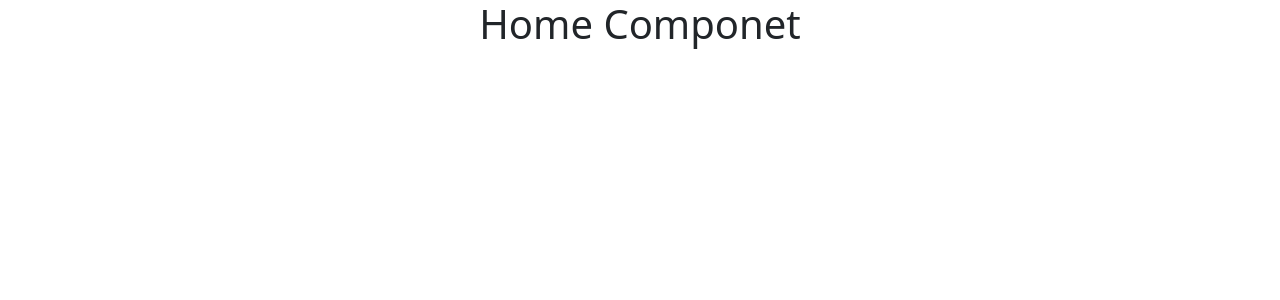
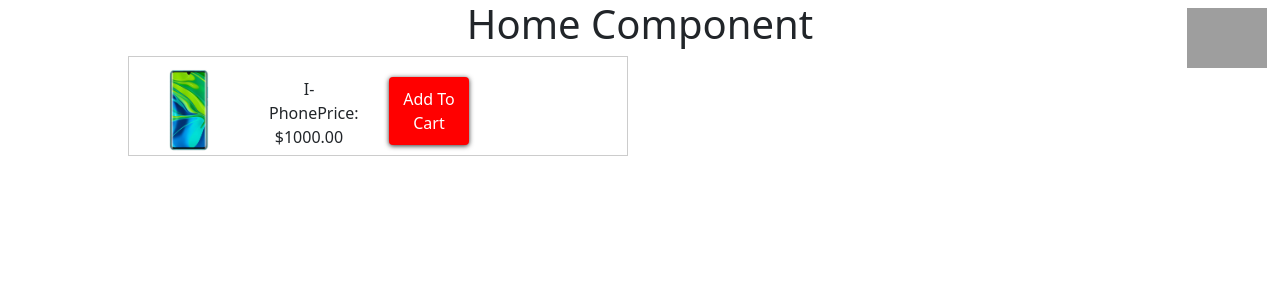
Before and after one commit to Lindos-Mahadi/React-Redux-Concept-Basic, a React (Create React App) app: page / in a window 1280 px wide. Shown: the top 300 px of the page. Built offline with nearby package versions, Linux system fonts and the light colour scheme; grey boxes are pictures that could not be loaded.

Commit message:
Add to Cart Design

```diff
--- a/src/App.css
+++ b/src/App.css
@@ -2,37 +2,37 @@
   text-align: center;
 }
 
-.App-logo {
-  height: 40vmin;
-  pointer-events: none;
+/* HOME CART DESIGN */
+
+.btn-wrapper button {
+  background-color: red;
+  border: 0px;
+  padding: 10px;
+  border-radius: 4px;
+  color: #fff;
+  box-shadow: #333 0px 1px 5px;
 }
-
-@media (prefers-reduced-motion: no-preference) {
-  .App-logo {
-    animation: App-logo-spin infinite 20s linear;
-  }
+.img-wrapper img {
+  width: 40px;
+  margin-top: -10px;;
 }
-
-.App-header {
-  background-color: #282c34;
-  min-height: 100vh;
-  display: flex;
-  flex-direction: column;
-  align-items: center;
-  justify-content: center;
-  font-size: calc(10px + 2vmin);
-  color: white;
+.cart-wrapper{
+  height: 100px;
+    width: 500px;
+    border: 1px solid #ccc;
+    margin-left: 10%;
 }
-
-.App-link {
-  color: #61dafb;
+.item {
+  float: left;
+  display: inline-block;
+  width: 120px;
+  padding: 20px;
+  height: 70px;
 }
-
-@keyframes App-logo-spin {
-  from {
-    transform: rotate(0deg);
-  }
-  to {
-    transform: rotate(360deg);
-  }
+.add-to-cart img{
+  width: 80px;
+    position: absolute;
+    right: 1%;
+    top: 1%;
 }
+/*  */
--- a/src/Components/Home.jsx
+++ b/src/Components/Home.jsx
@@ -1,11 +1,34 @@
 import React from 'react'
+import note10 from "../img/note10.jpg"
 
 function Home() {
 
     return (
-        <div>
-            <h1>Home Componet</h1>
+        <React.Fragment>
+            <div>
+            <div className="add-to-cart">
+                <img src="https://static.vecteezy.com/system/resources/thumbnails/000/496/007/small/Ecommerce_998.jpg" />
+            </div>
+            <h1>Home Component</h1>
+            <div className="cart-wrapper">
+                <div className="img-wrapper item">
+                    {/* <img src="https://www.fdfproject.com/wp-content/uploads/2018/12/iphone-png.png" /> */}
+                    <img src={note10} />
+                </div>
+                <div className="text-wrapper item">
+                    <span>
+                        I-Phone
+                    </span>
+                    <span>
+                        Price: $1000.00
+                    </span>
+                </div>
+                <div className="btn-wrapper item">
+                    <button>Add To Cart</button>
+                </div>
+            </div>
         </div>
+        </React.Fragment>
     )
 }
 
```
